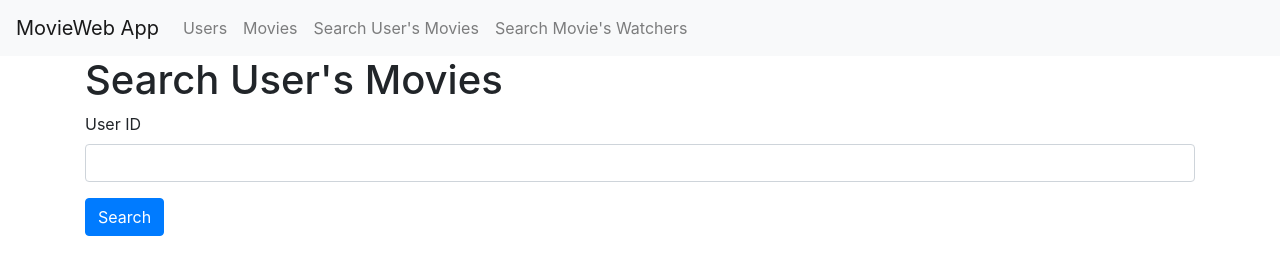
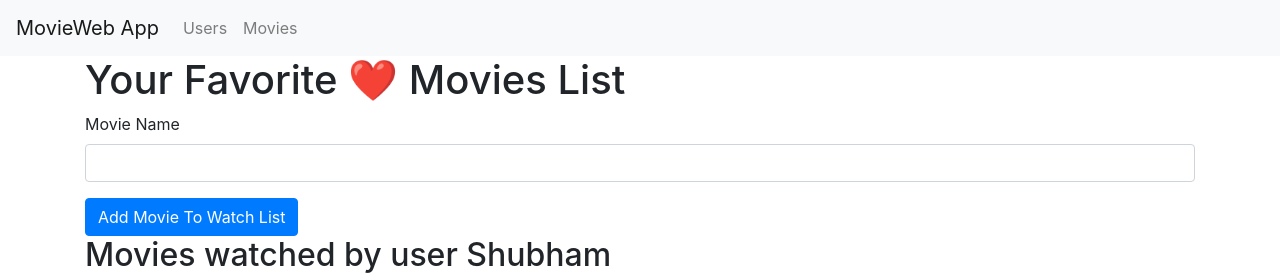
Before and after one commit to mahwishubham/movieweb_app, a Flask app: page /users/movies/search?userId=1710211645311619566 in a window 1280 px wide. Shown: the top 280 px of the page. Run offline with Flask 3, Linux system fonts and the light colour scheme; some libraries are stand-ins or nearby versions.

Commit message:
updated code

```diff
--- a/app.py
+++ b/app.py
@@ -11,38 +11,42 @@ app = Flask(__name__)
 
 data_manager = JSONDataManager('users.json', 'movies.json')
 
+# [GREEN]
 @app.route('/')
 def home():
     """
-    Home route which acts as the landing page of our MovieWeb App.
-
+    This will be the home page of our application.
+    We have the creative liberty to design this as a simple welcome screen or a more elaborate dashboard.
     :return: A welcome message.
     """
     return render_template('base.html')
 
+# [GREEN]
 @app.route('/users', methods=['GET'])
 def get_users():
     """
-    Endpoint to fetch all the users.
+    This route will present a list of all users registered in our MovieWeb App.
 
     :return: List of all users.
     """
     users = data_manager.get_all_users()
     return render_template('users.html', users=users)
 
-# @app.route('/users/<int:user_id>', methods=['GET'])
-# def get_user_movies(user_id):
-#     """
-#     Endpoint to fetch a specific user's favorite movies.
+@app.route('/users/<int:user_id>', methods=['GET'])
+def get_user_movies(user_id):
+    """
+    This route will exhibit a specific user’s list of favorite movies.
+    We will use the <user_id> in the route to fetch the appropriate user’s movies.
 
-#     :param user_id: The ID of the user.
-#     :return: List of the user's favorite movies.
-#     """
-#     user = data_manager.get_user(user_id)
-#     movies = []
-#     for mov_id in user.watched_movies:
-#         movies.append(data_manager.get_movie({'id': mov_id}))
-#     return render_template('user_movies.html', movies=movies, user=user)
+    :param user_id: The ID of the user.
+    :return: List of the user's favorite movies.
+    """
+    user = data_manager.get_user(user_id)
+    movies = []
+    for mov_id in user.watched_movies:
+        # getting all the movies info from movies datastore
+        movies.append(data_manager.get_movie({'id': mov_id}))
+    return render_template('user_movies.html', movies=movies, user=user)
 
 @app.route('/users/movies/search', methods=['GET', 'POST'])
 def user_movies_search():
@@ -70,6 +74,7 @@ def user_movies_search():
 
     return render_template('user_movies_search.html', error="User not found")
 
+# [GREEN]
 @app.route('/add_user', methods=['POST'])
 def add_user():
     """
@@ -86,24 +91,34 @@ def add_user():
 @app.route('/users/<int:user_id>/add_movie', methods=['POST'])
 def add_movie(user_id):
     """
-    Endpoint to add a new movie to a user's favorite list.
+    This route will display a form to add a new movie to a user’s list of favorite movies.
 
     :param user_id: The ID of the user.
+    :body: {'id': 'movie_id if already exists in db' } or {'name': 'Movie Name from OMDB list'} or {'imdbID': 'IMDB ID of a movie'}
     :return: Status of the operation.
     """
-    movie_data = request.get_json()
-    if movie_data.get('id'):
-        movie = Movie(**movie_data)
-    else:
-        movie = data_manager.get_movie(movie_data)
+
+    # look if movie already exists in movies datastore
+    req = request.get_json()
+    print(req)
+    movie = data_manager.get_movie(req)
     if not movie:
-        movie = data_manager.omdb(movie_data.get('name'))
+        if req.get('name'):
+            # if movie doesnot exists then add the movie to datastore
+            movie = data_manager.omdb(req.get('name'))
+            if not movie:
+                return jsonify({'status': f"Movie {req.get('name')} not found in OMDB list."})
+        else:
+            return jsonify({'status': "Please provide movie name from omdb \{'name': 'Spiderman'\}"})
+    # look for the user in user datastore
     user = data_manager.get_user(user_id)
+    if not user:
+        return jsonify({'status': f"User with user id {user_id} not found"})
     if movie.id not in user.watched_movies:
         user.watched_movies.append(movie.id)
-    movie.watched_by.append(user.id)
+
+    # update the user datastore with the new movie
     data_manager.update_user(user_id, user.__dict__)
-    data_manager.update_movie(movie.id, movie.__dict__)
     return jsonify({'status': 'Movie added successfully to user favorites'})
 
 
--- a/datamanager/json_data_manager.py
+++ b/datamanager/json_data_manager.py
@@ -152,7 +152,7 @@ class JSONDataManager(DataManagerInterface):
         movie_data = None
 
         for movie in self.movies:
-            if movie.get(key) == search:
+            if str(movie.get(key)) == str(search):
                 movie_data = movie
                 break
 
--- a/movies.json
+++ b/movies.json
@@ -1 +1 @@
-[{"id": 4955967187275354606, "name": "Batman", "director": "Tim Burton", "year": "1989", "rating": "7.8", "poster_url": "https://m.media-amazon.com/images/M/MV5BMTYwNjAyODIyMF5BMl5BanBnXkFtZTYwNDMwMDk2._V1_SX300.jpg", "imdbID": "tt0096895", "watched_by": []}, {"id": 9955618572213031406, "name": "Spiderman", "director": "Christian Davi", "year": 1990, "rating": 5.6, "poster_url": "", "imdbID": "tt0100669", "watched_by": [12535772131780596206, 11754101226508521966]}, {"id": 16852581174728528366, "name": "Thor", "director": "Kenneth Branagh", "year": 2011, "rating": 7.0, "poster_url": "https://m.media-amazon.com/images/M/MV5BOGE4NzU1YTAtNzA3Mi00ZTA2LTg2YmYtMDJmMThiMjlkYjg2XkEyXkFqcGdeQXVyNTgzMDMzMTg@._V1_SX300.jpg", "imdbID": "tt0800369", "watched_by": []}, {"id": 17428320638814196206, "name": "The Avengers", "director": "Joss Whedon", "year": 2012, "rating": 8.0, "poster_url": "https://m.media-amazon.com/images/M/MV5BNDYxNjQyMjAtNTdiOS00NGYwLWFmNTAtNThmYjU5ZGI2YTI1XkEyXkFqcGdeQXVyMTMxODk2OTU@._V1_SX300.jpg", "imdbID": "tt0848228", "watched_by": []}]
+[{"id": 7439888190737682926, "name": "Spiderman", "director": "Christian Davi", "year": 1990, "rating": 5.6, "poster_url": "", "imdbID": "tt0100669"}, {"id": 11038569819800277486, "name": "Batman", "director": "Tim Burton", "year": 1989, "rating": 7.5, "poster_url": "https://m.media-amazon.com/images/M/MV5BMTYwNjAyODIyMF5BMl5BanBnXkFtZTYwNDMwMDk2._V1_SX300.jpg", "imdbID": "tt0096895"}, {"id": 11439493764067561966, "name": "Mario", "director": "Marcel Gisler", "year": 2018, "rating": 7.4, "poster_url": "https://m.media-amazon.com/images/M/MV5BYjI4YjJkZjItN2I0MC00NjQyLWE2YmMtMGNhNGM1N2QzY2IzXkEyXkFqcGdeQXVyMjM4MTAwMjI@._V1_SX300.jpg", "imdbID": "tt6999052"}, {"id": 12299046599808193006, "name": "OMG", "director": "Chris Allen", "year": 2012, "rating": 8.0, "poster_url": "https://m.media-amazon.com/images/M/MV5BNDU1ZDFmNjUtNDg3Zi00YTY1LThjNmQtMzc2ZGYwOWQ5Mjk3XkEyXkFqcGdeQXVyMjAyMzM0Mjc@._V1_SX300.jpg", "imdbID": "tt2148544"}, {"id": 12924462815280566766, "name": "Tom and Jerry", "director": "N/A", "year": 1965, "rating": 8.7, "poster_url": "https://m.media-amazon.com/images/M/MV5BMjA3NzUwNjQwOF5BMl5BanBnXkFtZTcwMTcwNTYyMQ@@._V1_SX300.jpg", "imdbID": "tt0274294"}, {"id": 63696315614237166, "name": "Thor", "director": "Kenneth Branagh", "year": 2011, "rating": 7.0, "poster_url": "https://m.media-amazon.com/images/M/MV5BOGE4NzU1YTAtNzA3Mi00ZTA2LTg2YmYtMDJmMThiMjlkYjg2XkEyXkFqcGdeQXVyNTgzMDMzMTg@._V1_SX300.jpg", "imdbID": "tt0800369"}]
--- a/schema/movies.py
+++ b/schema/movies.py
@@ -16,4 +16,4 @@ class Movie:
     rating: float
     poster_url: str = ""
     imdbID: str = ""
-    watched_by: Optional[List[int]] = field(default_factory=list)
+    # watched_by: Optional[List[int]] = field(default_factory=list)
--- a/templates/base.html
+++ b/templates/base.html
@@ -22,12 +22,9 @@
             <li class="nav-item">
                 <a class="nav-link" href="{{ url_for('get_movies') }}">Movies</a>
             </li>
-            <li class="nav-item">
-                <a class="nav-link" href="{{ url_for('user_movies_search') }}">Search User's Movies</a>
-            </li>
-            <li class="nav-item">
-                <a class="nav-link" href="{{ url_for('movie_watchers_search') }}">Search Movie's Watchers</a>
-            </li>
+            <!-- <li class="nav-item">
+                <a class="nav-link" href="{{ url_for('user_movies_search') }}">My Movies</a>
+            </li> -->
         </ul>
     </div>
 </nav>
--- a/templates/user_movies_search.html
+++ b/templates/user_movies_search.html
@@ -1,13 +1,13 @@
 {% extends "base.html" %}
 
 {% block content %}
-<h1>Search User's Movies</h1>
-<form method="POST">
+<h1>Your Favorite ❤️ Movies List</h1>
+<form id="addMovieForm" method="POST" action="">
     <div class="form-group">
-        <label for="userId">User ID</label>
-        <input type="number" class="form-control" id="userId" name="userId" required>
+        <label for="movieName">Movie Name</label>
+        <input type="text" class="form-control" id="movieName" name="movieName" required>
     </div>
-    <button type="submit" class="btn btn-primary">Search</button>
+    <button type="submit" class="btn btn-primary">Add Movie To Watch List</button>
 </form>
 
 {% if movies %}
@@ -33,4 +33,65 @@
     {% endfor %}
 </div>
 {% endif %}
+
+<script>
+    // Function to get the value of a query parameter from the URL
+    function getQueryParameter(name) {
+        const urlSearchParams = new URLSearchParams(window.location.search);
+        const value = urlSearchParams.get(name);
+        return decodeURIComponent(value); // Decode the URL-encoded value to get the normal string
+    }
+
+    $(document).ready(function() {
+        // Get the userId from the URL query parameter
+        const userId = getQueryParameter("userId");
+
+        // Update the form's action attribute with the userId
+        const addMovieForm = $("#addMovieForm");
+        addMovieForm.attr("action", `/users/${userId}/add_movie`);
+
+
+        // Submit the form using Ajax
+        addMovieForm.submit(function(event) {
+            event.preventDefault(); // Prevent the default form submission
+
+            // Get the value of the input field
+            const movieName = $("#movieName").val();
+
+            // Check if the input field is not empty
+            if (!movieName) {
+                alert("Please enter a movie name.");
+                return;
+            }
+
+            // Create an object to hold the form data
+            const formData = {
+                name: movieName
+                // Add more fields here if needed
+            };
+
+            const jsonData = JSON.stringify(formData);
+
+            // Send the form data using Ajax
+            $.ajax({
+                type: "POST",
+                url: addMovieForm.attr("action"),
+                contentType: "application/json", // Set the content type to JSON
+                data: jsonData,
+                success: function(response) {
+                    // Handle the API response if needed
+                    console.log("Form submitted successfully:", response);
+                    location.reload()
+                },
+                error: function(error) {
+                    // Handle the API error if needed
+                    console.error("Error submitting form:", error);
+                    alert("Failed to add movie. Please try again.");
+                }
+            });
+        });
+    });
+</script>
+
+
 {% endblock %}
--- a/users.json
+++ b/users.json
@@ -1 +1 @@
-[{"id": 11754101226508521966, "name": "Mahwish", "email": "mahwish@gmail.com", "watched_movies": [9955618572213031406, 16852581174728528000]}, {"id": 12535772131780596206, "name": "Shubham", "email": "Shubham@gmail.com", "watched_movies": [9955618572213031406, 9955618572213031406]}]
+[{"id": 1710211645311619566, "name": "Shubham", "email": "shubham@movie.com", "watched_movies": [12924462815280566766, 7439888190737682926]}, {"id": 3257278493331362286, "name": "Mahwish", "email": "mav@movie.com", "watched_movies": [7439888190737682926, 63696315614237166]}]
```
Also changed, not shown: datamanager/data_manager_interface.py (+7 -0 lines), templates/movie_watchers_search.html (deleted, +0 -34 lines), templates/movies.html (+20 -25 lines), templates/users.html (+52 -1 lines), schema/Readme.md.
